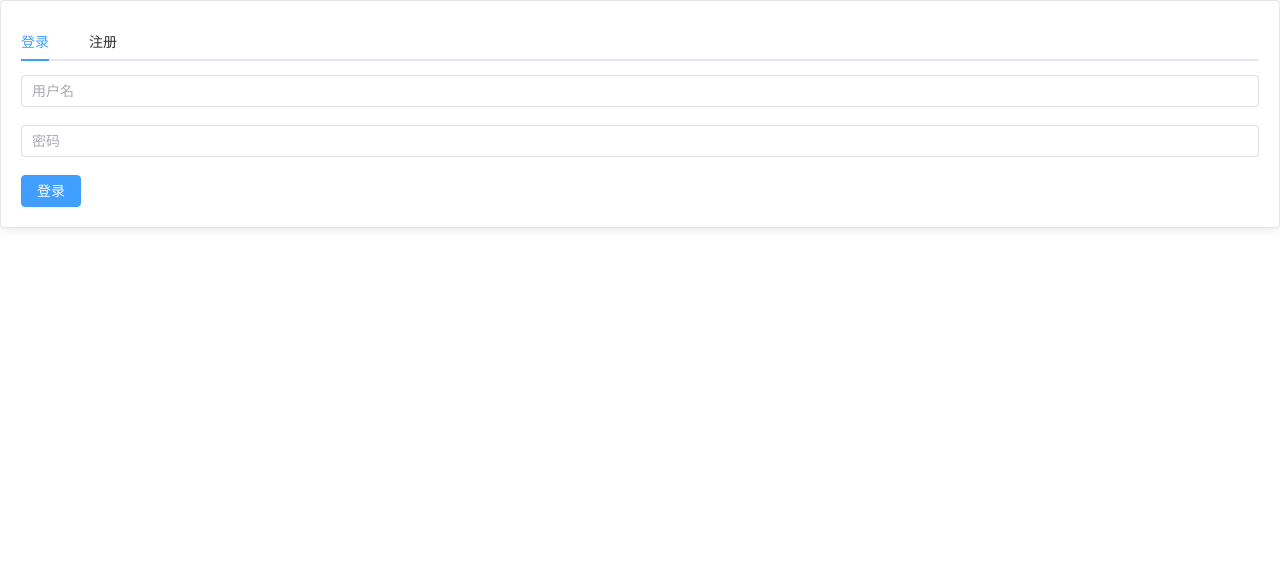
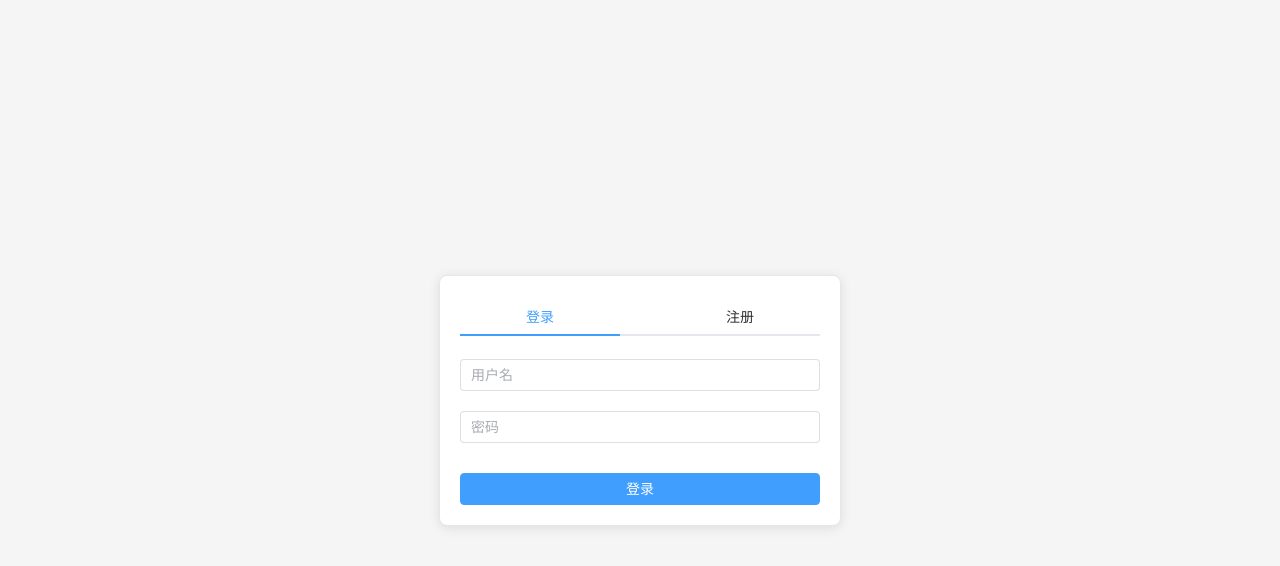
Before and after one commit to peterfont/utools-upassword, a Vue app in the folder web/: page /login in a window 1280 px wide. Shown: the top 566 px of the page. Built offline with nearby package versions, Linux system fonts and the light colour scheme.

Commit message:
feat: 样式修改

```diff
--- a/web/src/views/login/index.vue
+++ b/web/src/views/login/index.vue
@@ -101,3 +101,43 @@ const handleRegister = async () => {
   }
 }
 </script>
+
+<style scoped>
+.login-container {
+  width: 100%;
+  height: 100vh;
+  display: flex;
+  justify-content: center;
+  align-items: center;
+  background-color: #f5f5f5;
+}
+
+.login-card {
+  width: 400px;
+  border-radius: 8px;
+  box-shadow: 0 2px 12px 0 rgba(0, 0, 0, 0.1);
+}
+
+:deep(.el-tabs__header) {
+  margin-bottom: 24px;
+}
+
+:deep(.el-form-item) {
+  margin-bottom: 20px;
+}
+
+:deep(.el-button) {
+  width: 100%;
+  margin-top: 10px;
+}
+
+:deep(.el-tabs__nav) {
+  width: 100%;
+  display: flex;
+}
+
+:deep(.el-tabs__item) {
+  flex: 1;
+  text-align: center;
+}
+</style>
```
